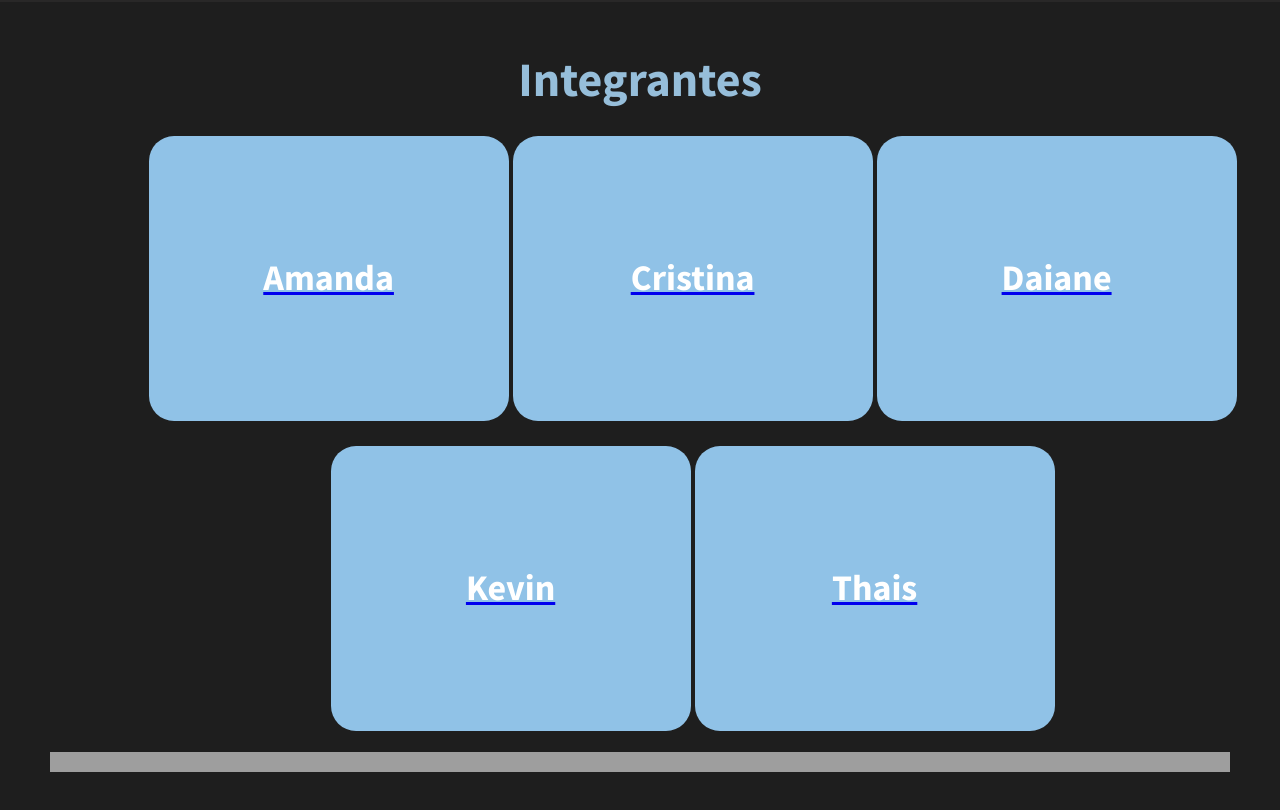
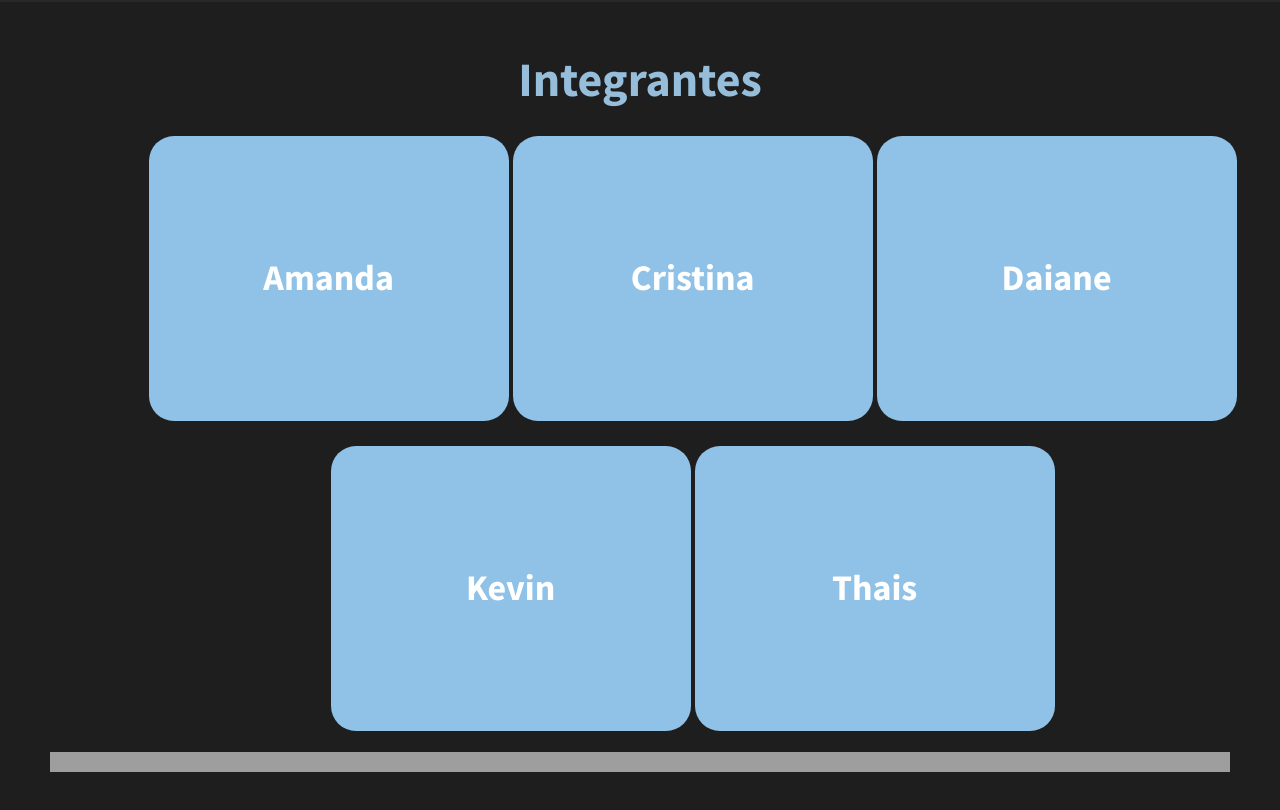
Before and after one commit to DaianedeOliveira/enterpriseFIAP, a React (Create React App) app: page / in a window 1280 px wide. Shown: the part 880-1690 px from the top of the page. Built offline with nearby package versions, Linux system fonts and the light colour scheme; grey boxes are pictures that could not be loaded.

Commit message:
Alteração links dos cards

```diff
--- a/src/components/assets/commom-components/Button/Button.js
+++ b/src/components/assets/commom-components/Button/Button.js
@@ -33,5 +33,7 @@ export const Button = styled.button`
 
 	&:hover {
 		background-color: ${Colors.BLUE_550};
+        transform: scale(1.1);
+        transition: all 0.5s;
 	}
 `;
--- a/src/components/pages/Apresentacao/Daiane.js
+++ b/src/components/pages/Apresentacao/Daiane.js
@@ -14,6 +14,7 @@ import {
         FontSizes,
         FontWeights,
     } from '../../../shared/DesignTokens';
+
 
 const Container = styled.div`
     width:100%;
@@ -87,6 +88,7 @@ import {
     }
     .card2{
         width: 50%;
+        max-width: 550px;
         height: 579px;
         padding: 5%;
         position: relative;
@@ -99,6 +101,7 @@ import {
         font-size: ${FontSizes.ONE_HALF};
         font-family:${FontFamilies.SECONDARY};
         display: flex;
+        flex-direction: column;
         align-items:center;
         justify-content: center;
     }
@@ -143,7 +146,6 @@ import {
 
     const Card3 = styled.div`
         width: 100%;
-        max-width: 550px;
         height: 350px;
         background: ${Colors.BLUE_450};
         border-radius: ${BorderRadiuses.ONE};
@@ -155,7 +157,7 @@ import {
         align-items:center;
         justify-content: center;
         .card4{
-            width:85%;
+            width:75%;
             height: 75%;
             border-radius: 25px;
             padding: 5%;
--- a/src/components/pages/Home/Home.js
+++ b/src/components/pages/Home/Home.js
@@ -74,7 +74,6 @@
             outline:none;
             list-style: none;
 
-
                 }
 
                 .cards:hover{
@@ -83,6 +82,10 @@
                     background-opacity: 20%;
                     color: #282323;
                 }
+            .links{
+            text-decoration:none;
+
+            }
 
                 }
         @media(max-width: 768px){
@@ -118,18 +121,18 @@ function Home(){
                             <div> <Title2>Integrantes</Title2></div>
                                 <div class="linha1" id="cads">
 
-        <Link to="/Amanda"><Card className='cards'>Amanda </Card>
+        <Link to="/Amanda" className='links'><Card className='cards'>Amanda </Card>
                             </Link>
 
-                                <Link to="/Cristina"><Card className='cards'>Cristina </Card>
+                                <Link to="/Cristina" className='links'><Card className='cards'>Cristina </Card>
                             </Link>
-                                <Link to="/Daiane"><Card className='cards'>Daiane </Card>
+                                <Link to="/Daiane" className='links'><Card className='cards'>Daiane </Card>
                             </Link>
 
                                 </div>
                         <div class="linha2">
-        <Link to="/Kevin"><Card className='cards'> Kevin</Card> </Link>
-        <Link to="/Thais"> <Card className='cards'> Thais</Card></Link>
+        <Link to="/Kevin" className='links'><Card className='cards' > Kevin</Card> </Link>
+        <Link to="/Thais" className='links'> <Card className='cards'> Thais</Card></Link>
 
 
                 </div>
--- a/src/components/static/RightNav.js
+++ b/src/components/static/RightNav.js
@@ -19,6 +19,12 @@ const Ul = styled.ul`
   li {
     padding: 18px 10px;
   }
+  li:hover{
+    color: ${Colors.BLUE_450};
+    transform: scale(1.1);
+    transition: all 0.5s;
+  }
+
   @media (max-width: 768px) {
     flex-flow: column nowrap;
     background-color: ${Colors.BLUE_450};
```
Lines whose indentation alone changed are shown as unchanged.
